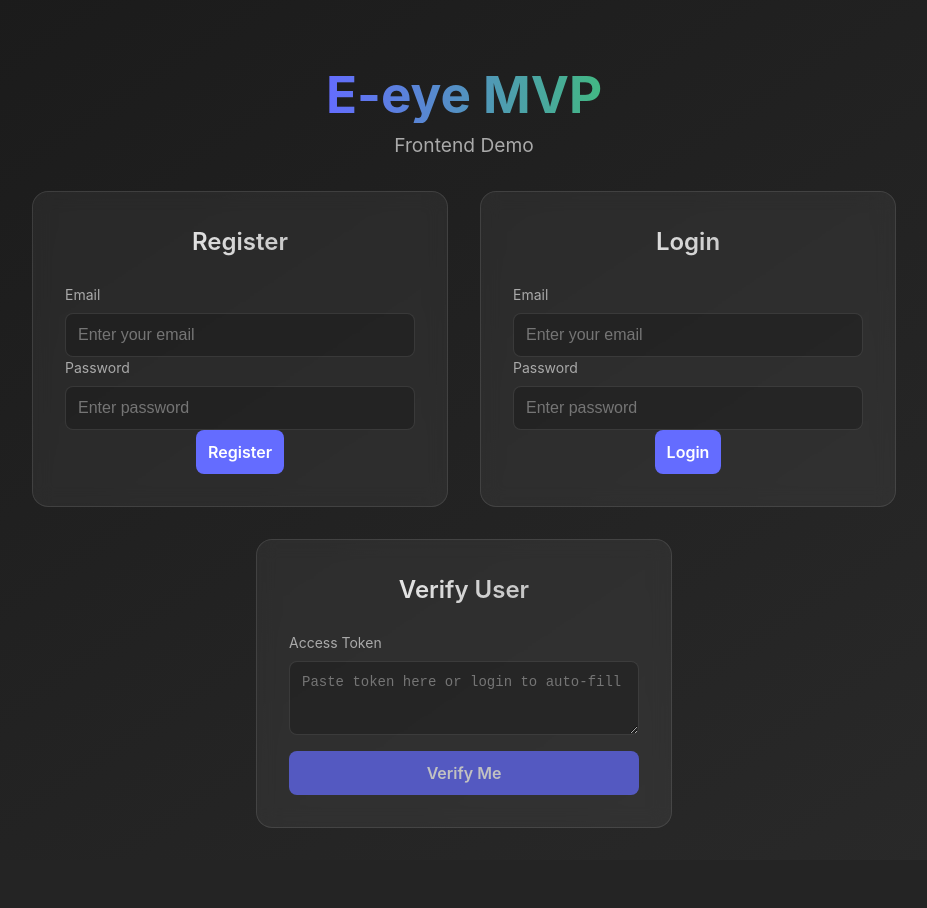
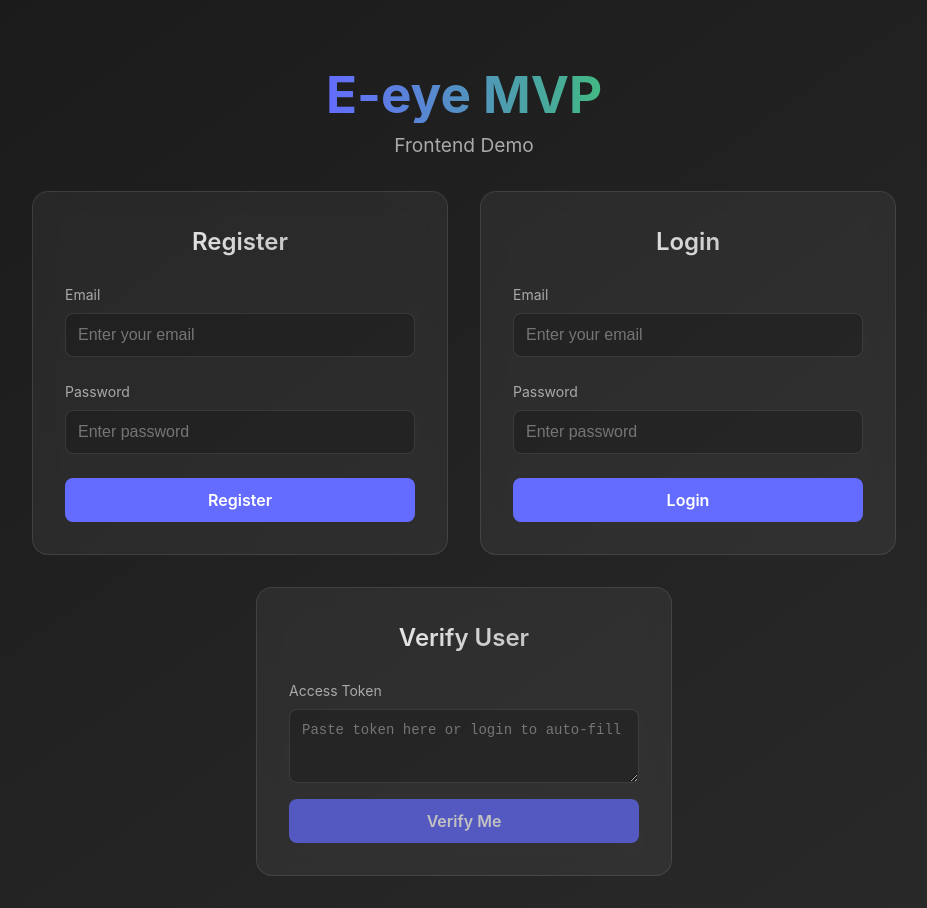
Before and after one commit to NexxChannel/E-eye, a Vue app in the folder frontend/: page / in a window 1280 px wide. Shown: the whole page, without its empty margins (176-1103 px from the left). Before the commit the page ends 860 px from the top, so only its background shows below. Built offline with nearby package versions, Linux system fonts and the light colour scheme.

Commit message:
修-调整三个按钮位置

```diff
--- a/frontend/src/components/Login.vue
+++ b/frontend/src/components/Login.vue
@@ -75,6 +75,12 @@ h2 {
   -webkit-text-fill-color: transparent;
 }
 
+form {
+  display: flex;
+  flex-direction: column;
+  gap: 1.5rem;
+}
+
 .form-group {
   display: flex;
   flex-direction: column;
--- a/frontend/src/components/Register.vue
+++ b/frontend/src/components/Register.vue
@@ -73,6 +73,12 @@ h2 {
   -webkit-text-fill-color: transparent;
 }
 
+form {
+  display: flex;
+  flex-direction: column;
+  gap: 1.5rem;
+}
+
 .form-group {
   display: flex;
   flex-direction: column;
```
